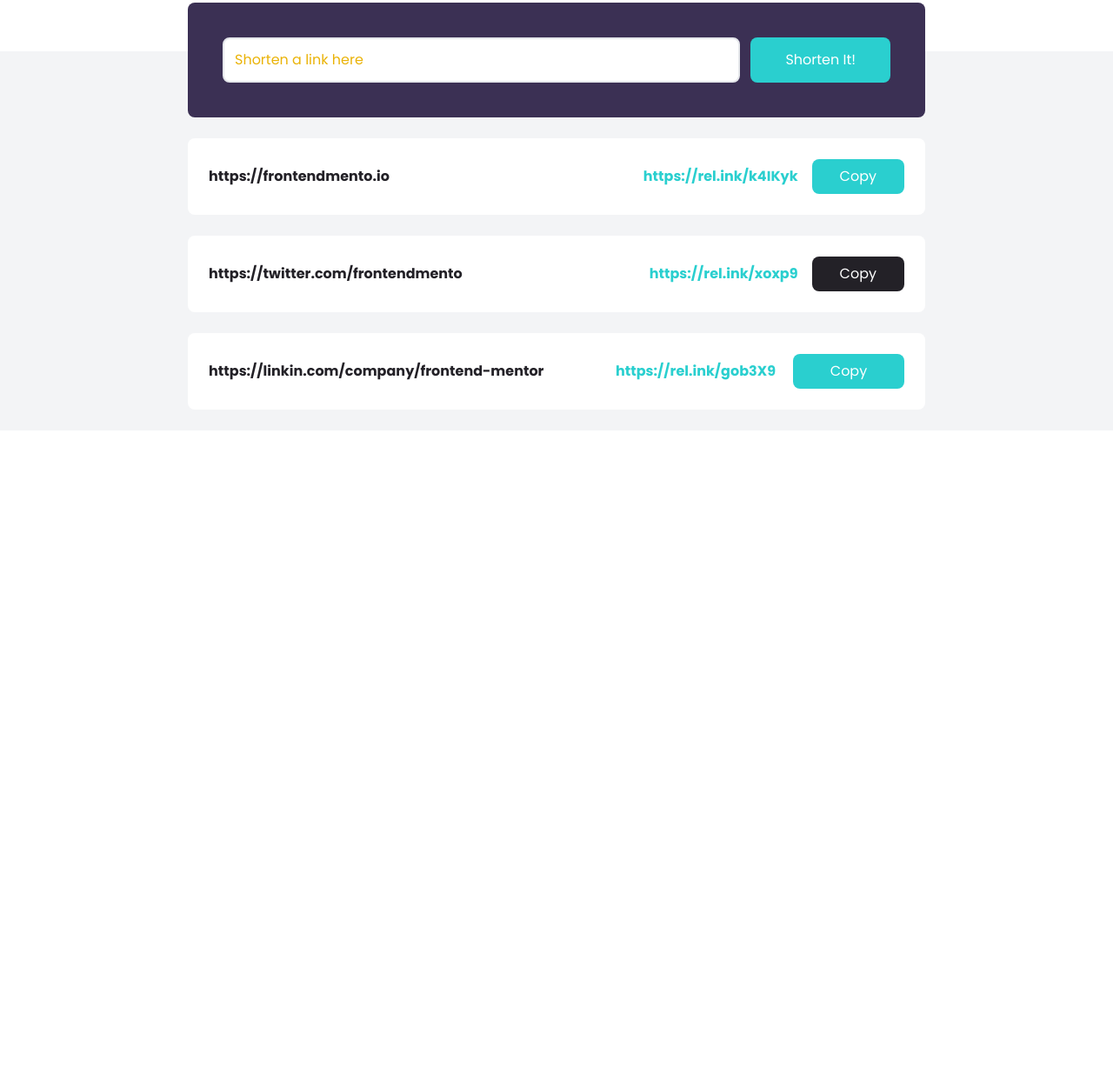
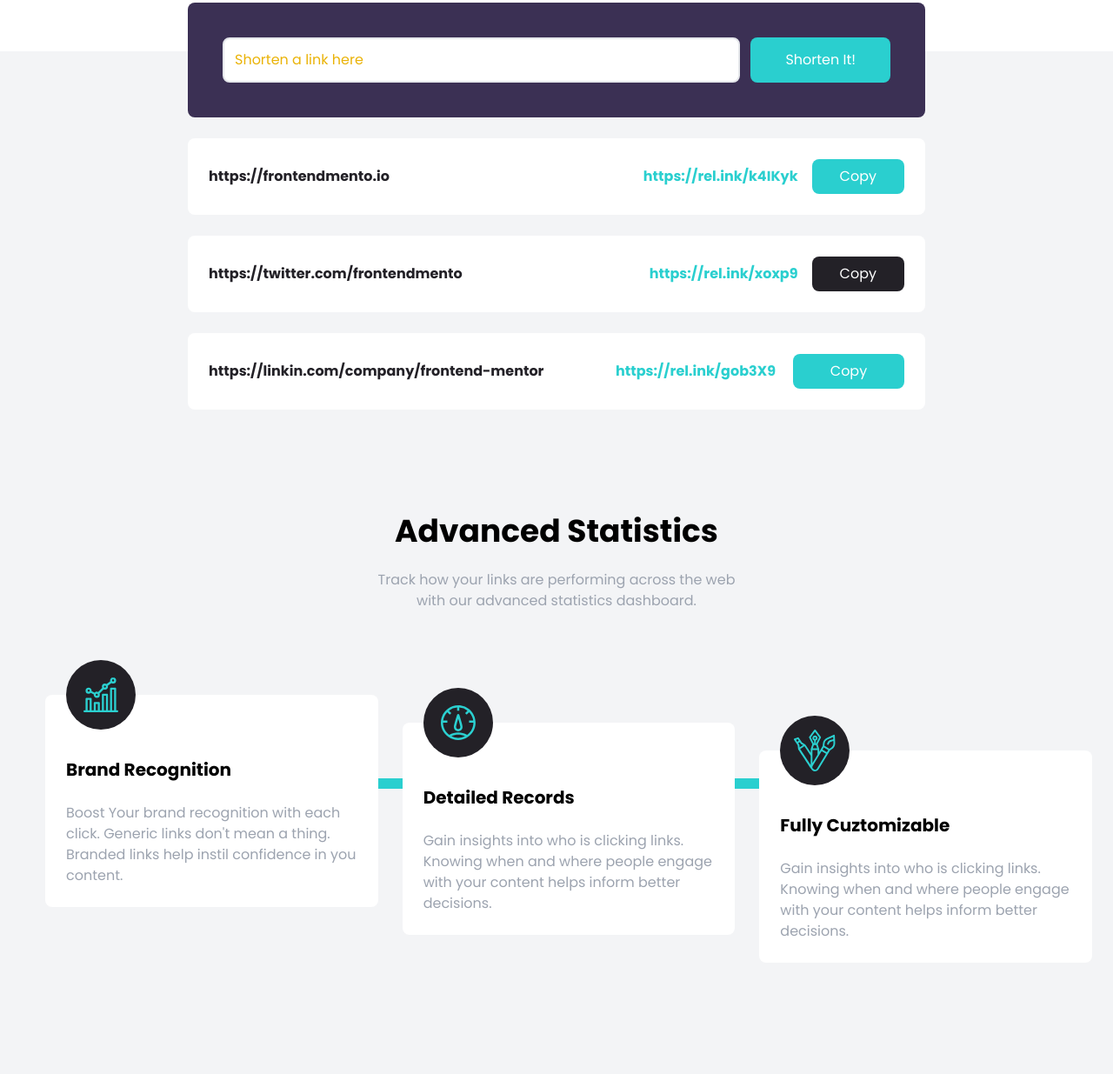
Before and after one commit to kevcoder247/shortly, a plain HTML site: page index.html in a window 1280 px wide. Shown: the part 685-1920 px from the top of the page at 87% size. Before the commit the page ends 1180 px from the top, so only its background shows below. Drawn offline with Linux system fonts and the light colour scheme.

Commit message:
wip: add features section

```diff
--- a/index.html
+++ b/index.html
@@ -41,8 +41,10 @@
 
   <!-- Hero Section -->
    <section id="hero">
+
     <!-- Hero Container -->
      <div class="container flex flex-col-reverse mx-auto p-6 lg:flex-row">
+
       <!-- Content Container -->
       <div class="flex flex-col space-y-10 mb-44 lg:w-1/2 lg:mt-16 xl:mb-52">
         <h1 class="text-5xl font-bold text-center lg:text-6xl lg-max-w-md lg:text-left">
@@ -60,12 +62,16 @@
        <div class="mb-24 mx-auto md:w-180 lg:mb-0 lg:w-1/2">
         <img src="images/illustration-working.svg" alt="">
        </div>
+
      </div>
    </section>
+
    <!-- Shorten Section -->
     <section id="sorten" class="relative bg-gray-100">
+
       <!-- Shorten Container -->
        <div class="max-w-4xl mx-auto p-6 space-y-6">
+
         <!-- Form -->
          <form id="link-form" class="relative flex flex-col w-full p-10 -mt-20 space-y-4 bg-darkViolet rounded-lg md:flex-row md:space-y-0 md:space-x-3">
 
@@ -124,5 +130,76 @@
 
        </div>
     </section>
+
+
+    <!-- Stats Section -->
+     <section id="stats" class="py-24 bg-gray-100">
+      <div class="container mx-auto px-3">
+        <h2 class="text-4xl mb-6 font-bold text-center">
+          Advanced Statistics
+        </h2>
+        <p class="max-w-sx mx-auto text-center text-gray-400 md:max-w-md">
+          Track how your links are performing across the web with our advanced statistics dashboard.
+        </p>
+      </div>
+     </section>
+
+     <!-- Feature Box Section -->
+      <section id="features" class="pb-32 bg-gray-100">
+        <div class="relative container flex flex-col items-start px-6 mx-auto md:flex-row md:space-x-7">
+
+          <!-- Horizontal Line -->
+           <div class="hidden absolute top-24 w-10/12 left-16 h-3 bg-cyan md:block"></div>
+
+
+          <!-- Vertical Line -->
+          <div class="absolute w-2  left-1/2 h-full -ml-1 bg-cyan md:hidden"></div>
+
+          <!-- Box 1 -->
+           <div class="relative flex-flex-col p-6 space-y-6 bg-white rounded-lg md:w-1/3">
+            <!-- Image Positioning -->
+             <div class="absolute -ml-10 left-1/2 -top-10 md:left-16">
+              <!-- Image Container for Background Center -->
+               <div class="flex items-center justify-center w-20 h-20 p-4 rounded-full bg-veryDarkviolet">
+                <img src="images/icon-brand-recognition.svg" alt="">
+               </div>
+             </div>
+             <h5 class="pt-6 text-xl font-bold text-center capitalize md:text-left">Brand Recognition</h5>
+             <p class="text-center text-gray-400 md:text-left">
+              Boost Your brand recognition with each click. Generic links don't mean a thing. Branded links help instil confidence in you content.
+             </p>
+           </div>
+
+          <!-- Box 2 -->
+          <div class="relative flex flex-col p-6  mt-24 space-y-6 bg-white rounded-lg md:w-1/3 md:mt-8">
+            <!-- Image Positioning -->
+             <div class="absolute -ml-10 left-1/2 -top-10 md:left-16">
+              <!-- Image Container for Background Center -->
+               <div class="flex items-center justify-center w-20 h-20 p-4 rounded-full bg-veryDarkviolet">
+                <img src="images/icon-detailed-records.svg" alt="">
+               </div>
+             </div>
+             <h5 class="pt-6 text-xl font-bold text-center capitalize md:text-left">Detailed Records</h5>
+             <p class="text-center text-gray-400 md:text-left">
+             Gain insights into who is clicking links. Knowing when and where people engage with your content helps inform better decisions.
+             </p>
+           </div>
+
+          <!-- Box 3 -->
+          <div class="relative flex flex-col p-6  mt-24 space-y-6 bg-white rounded-lg md:w-1/3 md:mt-16">
+            <!-- Image Positioning -->
+             <div class="absolute -ml-10 left-1/2 -top-10 md:left-16">
+              <!-- Image Container for Background Center -->
+               <div class="flex items-center justify-center w-20 h-20 p-4 rounded-full bg-veryDarkviolet">
+                <img src="images/icon-fully-customizable.svg" alt="">
+               </div>
+             </div>
+             <h5 class="pt-6 text-xl font-bold text-center capitalize md:text-left">Fully Cuztomizable</h5>
+             <p class="text-center text-gray-400 md:text-left">
+             Gain insights into who is clicking links. Knowing when and where people engage with your content helps inform better decisions.
+             </p>
+         </div>
+    </div>
+  </section>
 </body>
 </html>
```
Also changed, not shown: css/style.css.
